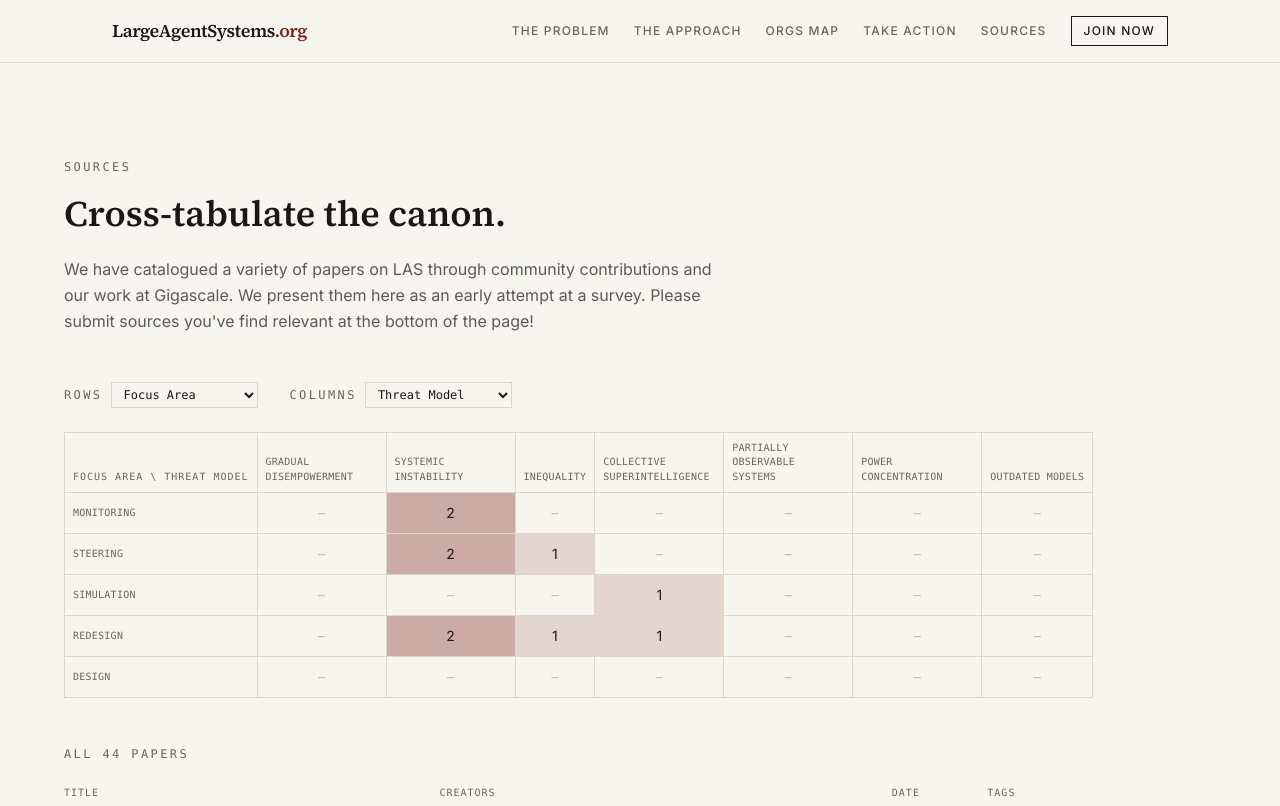
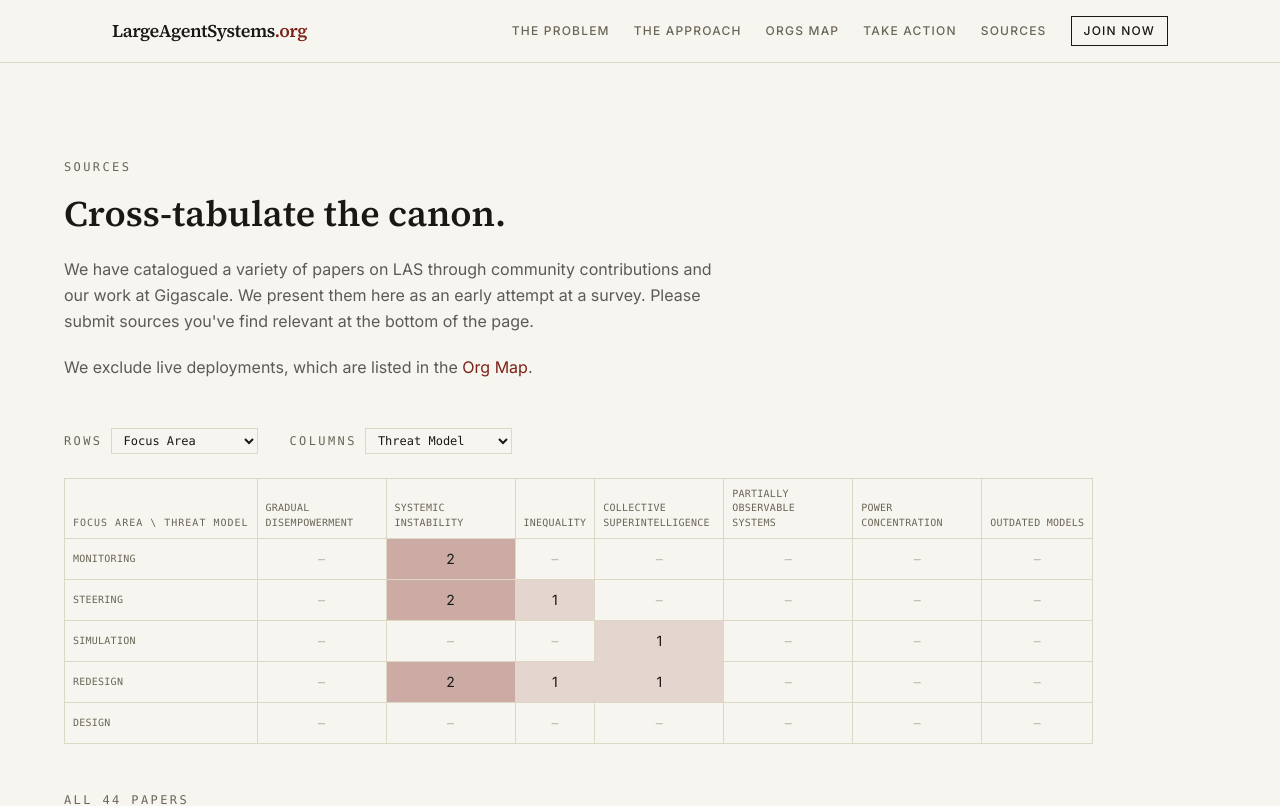
Before and after one commit to Gigascale-Labs/largeagentsystems.org, a Next.js app: page /sources in a window 1280 px wide. Shown: the top 806 px of the page. Built offline with nearby package versions, Linux system fonts and the light colour scheme.

Commit message:
feat: note live-deployment exclusion and link to org map

```diff
--- a/app/sources/page.tsx
+++ b/app/sources/page.tsx
@@ -1,4 +1,5 @@
 import type { Metadata } from "next";
+import Link from "next/link";
 import { Nav } from "../components/nav";
 import { Footer } from "../components/footer";
 import { CanonExplorer } from "../components/canon-explorer";
@@ -29,7 +30,14 @@ export default function SourcesPage() {
             We have catalogued a variety of papers on LAS through community
             contributions and our work at Gigascale. We present them here as
             an early attempt at a survey. Please submit sources you&apos;ve
-            find relevant at the bottom of the page!
+            find relevant at the bottom of the page.
+          </p>
+          <p className="mt-5 max-w-2xl text-base leading-relaxed text-foreground/70">
+            We exclude live deployments, which are listed in the{" "}
+            <Link href="/#map" className="text-accent hover:underline">
+              Org Map
+            </Link>
+            .
           </p>
 
           <div className="mt-12">
```
